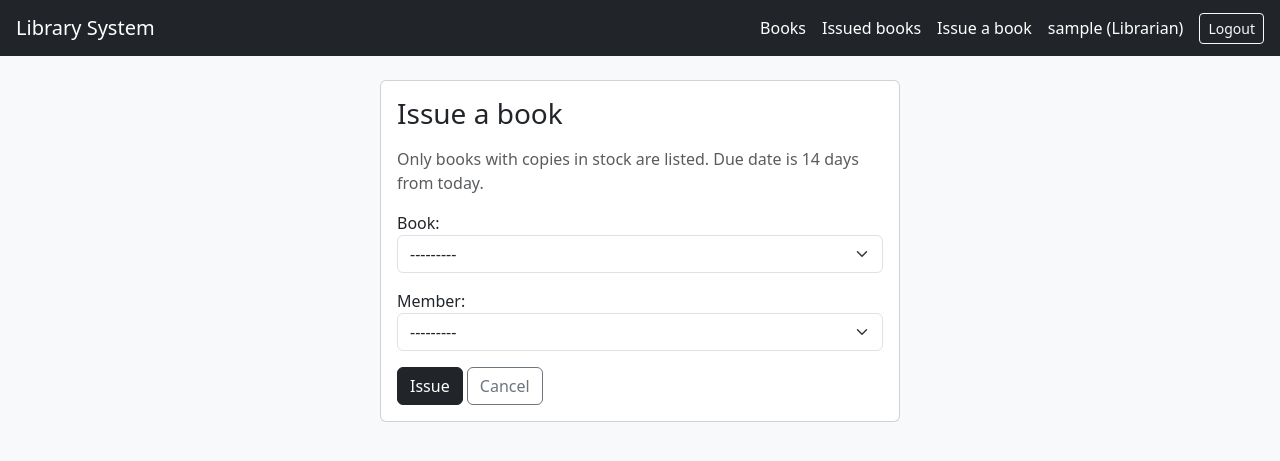
After one commit to Prakash44saikia/library-management-system, a Django app: page /issues/new/ in a window 1280 px wide. The commit adds this page. Shown: the top 461 px of the page. Run offline with Django 5.2, Linux system fonts and the light colour scheme; the visitor is signed in with stand-in values (Sample User, id 1); data comes from the database, SQL or seed files in the repository; data that the repository does not hold is empty.

Commit message:
Add issue and return books with fines

```diff
--- a/library/forms.py
+++ b/library/forms.py
@@ -1,5 +1,5 @@
 from django import forms
-from .models import Book
+from .models import Book, Member
 
 
 class BookForm(forms.ModelForm):
@@ -12,3 +12,18 @@ class BookForm(forms.ModelForm):
         for name, field in self.fields.items():
             css = 'form-select' if name == 'category' else 'form-control'
             field.widget.attrs['class'] = css
+
+
+class IssueForm(forms.Form):
+    book = forms.ModelChoiceField(
+        queryset=Book.objects.none(),
+        widget=forms.Select(attrs={'class': 'form-select'}),
+    )
+    member = forms.ModelChoiceField(
+        queryset=Member.objects.select_related('user').order_by('user__username'),
+        widget=forms.Select(attrs={'class': 'form-select'}),
+    )
+
+    def __init__(self, *args, **kwargs):
+        super().__init__(*args, **kwargs)
+        self.fields['book'].queryset = Book.objects.filter(available_copies__gt=0).order_by('title')
--- a/library/templates/base.html
+++ b/library/templates/base.html
@@ -7,12 +7,22 @@
     <link href="https://cdn.jsdelivr.net/npm/bootstrap@5.3.3/dist/css/bootstrap.min.css" rel="stylesheet">
 </head>
 <body class="bg-light">
-<nav class="navbar navbar-dark bg-dark px-3">
+<nav class="navbar navbar-expand-md navbar-dark bg-dark px-3">
     <a class="navbar-brand" href="{% url 'home' %}">Library System</a>
-    <div>
+    <button class="navbar-toggler" type="button" data-bs-toggle="collapse" data-bs-target="#nav">
+        <span class="navbar-toggler-icon"></span>
+    </button>
+    <div class="collapse navbar-collapse justify-content-end" id="nav">
+        <div class="d-flex flex-wrap align-items-center gap-3">
         {% if user.is_authenticated %}
-            <a class="text-white me-3 text-decoration-none" href="{% url 'book_list' %}">Books</a>
-            <span class="text-white me-3">
+            <a class="text-white text-decoration-none" href="{% url 'book_list' %}">Books</a>
+            {% if user.is_staff %}
+                <a class="text-white text-decoration-none" href="{% url 'issue_list' %}">Issued books</a>
+                <a class="text-white text-decoration-none" href="{% url 'issue_book' %}">Issue a book</a>
+            {% else %}
+                <a class="text-white text-decoration-none" href="{% url 'issue_list' %}">My books</a>
+            {% endif %}
+            <span class="text-white">
                 {{ user.username }} ({% if user.is_staff %}Librarian{% else %}Member{% endif %})
             </span>
             <form method="post" action="{% url 'logout' %}" class="d-inline">
@@ -23,13 +33,15 @@
             <a class="btn btn-outline-light btn-sm" href="{% url 'login' %}">Login</a>
             <a class="btn btn-light btn-sm" href="{% url 'signup' %}">Sign up</a>
         {% endif %}
+        </div>
     </div>
 </nav>
 <div class="container mt-4">
     {% for message in messages %}
-        <div class="alert alert-success">{{ message }}</div>
+        <div class="alert alert-{% if message.tags == 'error' %}danger{% else %}{{ message.tags }}{% endif %}">{{ message }}</div>
     {% endfor %}
     {% block content %}{% endblock %}
 </div>
+<script src="https://cdn.jsdelivr.net/npm/bootstrap@5.3.3/dist/js/bootstrap.bundle.min.js"></script>
 </body>
 </html>
--- /dev/null
+++ b/library/templates/issue_form.html
@@ -0,0 +1,16 @@
+{% extends 'base.html' %}
+{% block title %}Issue a book{% endblock %}
+{% block content %}
+<div class="card mx-auto" style="max-width: 520px;">
+    <div class="card-body">
+        <h3 class="mb-3">Issue a book</h3>
+        <p class="text-muted">Only books with copies in stock are listed. Due date is 14 days from today.</p>
+        <form method="post">
+            {% csrf_token %}
+            {{ form.as_p }}
+            <button class="btn btn-dark">Issue</button>
+            <a href="{% url 'issue_list' %}" class="btn btn-outline-secondary">Cancel</a>
+        </form>
+    </div>
+</div>
+{% endblock %}
--- a/library/urls.py
+++ b/library/urls.py
@@ -11,4 +11,7 @@ urlpatterns = [
     path('books/add/', views.book_add, name='book_add'),
     path('books/<int:pk>/edit/', views.book_edit, name='book_edit'),
     path('books/<int:pk>/delete/', views.book_delete, name='book_delete'),
+    path('issues/', views.issue_list, name='issue_list'),
+    path('issues/new/', views.issue_book, name='issue_book'),
+    path('issues/<int:pk>/return/', views.return_book, name='return_book'),
 ]
--- a/library/views.py
+++ b/library/views.py
@@ -5,11 +5,13 @@ from django.contrib.auth import login
 from django.contrib.auth.decorators import login_required
 from django.contrib.auth.forms import UserCreationForm
 from django.core.exceptions import PermissionDenied
+from django.db import transaction
+from django.db.models import F, Q
 from django.shortcuts import render, redirect, get_object_or_404
+from django.utils import timezone
 
-from .forms import BookForm
-from django.db.models import Q
-from .models import Book, Category, Member
+from .forms import BookForm, IssueForm
+from .models import Book, Category, Issue, Member
 
 
 def staff_required(view):
@@ -95,3 +97,51 @@ def book_delete(request, pk):
         messages.success(request, 'Book deleted.')
         return redirect('book_list')
     return render(request, 'book_confirm_delete.html', {'book': book})
+
+
+@staff_required
+def issue_book(request):
+    form = IssueForm(request.POST or None)
+    if request.method == 'POST' and form.is_valid():
+        book = form.cleaned_data['book']
+        member = form.cleaned_data['member']
+        with transaction.atomic():
+            book = Book.objects.select_for_update().get(pk=book.pk)
+            if book.available_copies < 1:
+                messages.error(request, 'No copies of this book are available.')
+            elif Issue.objects.filter(book=book, member=member, return_date__isnull=True).exists():
+                messages.error(request, 'This member already has this book.')
+            else:
+                issue = Issue.objects.create(book=book, member=member)
+                Book.objects.filter(pk=book.pk).update(available_copies=F('available_copies') - 1)
+                messages.success(request, f'Issued "{book.title}" to {member}. Due {issue.due_date}.')
+                return redirect('issue_list')
+    return render(request, 'issue_form.html', {'form': form})
+
+
+@login_required
+def issue_list(request):
+    issues = Issue.objects.select_related('book', 'member__user')
+    if not request.user.is_staff:
+        issues = issues.filter(member__user=request.user)
+    return render(request, 'issue_list.html', {
+        'active': issues.filter(return_date__isnull=True).order_by('due_date'),
+        'history': issues.filter(return_date__isnull=False).order_by('-return_date'),
+        'today': timezone.now().date(),
+    })
+
+
+@staff_required
+def return_book(request, pk):
+    if request.method == 'POST':
+        with transaction.atomic():
+            issue = get_object_or_404(Issue.objects.select_for_update(), pk=pk)
+            if issue.return_date is None:
+                issue.return_date = timezone.now().date()
+                issue.save()
+                Book.objects.filter(pk=issue.book_id).update(available_copies=F('available_copies') + 1)
+                if issue.fine > 0:
+                    messages.success(request, f'Book returned. Fine due: ₹{issue.fine}')
+                else:
+                    messages.success(request, 'Book returned. No fine.')
+    return redirect('issue_list')
```
Also changed, not shown: library/templates/issue_list.html (added, +77 -0 lines).
